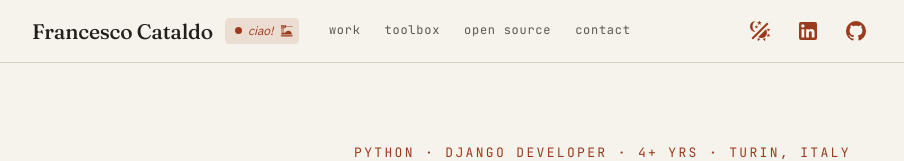
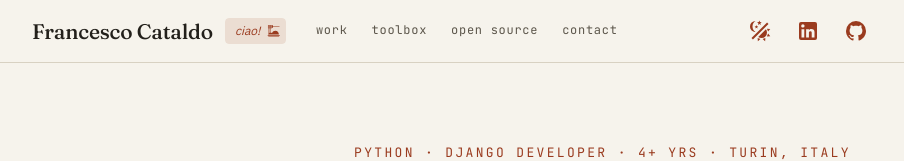
Before and after one commit to FraCata00/fracata00.github.io, a Vue app: page / in a window 1280 px wide. Shown: the top 161 px of the page, without its empty margins (184-1088 px from the left). Built offline with nearby package versions, Linux system fonts and the light colour scheme.

Commit message:
style: remove dot from ciao chip
Co-Authored-By: Claude Opus 4.8 <noreply@anthropic.com>

```diff
--- a/src/components/AppBar.vue
+++ b/src/components/AppBar.vue
@@ -64,7 +64,6 @@ onUnmounted(() => {
         {{ profile.name }} {{ profile.surname }}
       </button>
       <v-chip size="small" variant="tonal" color="primary" label class="ml-3 otw" :append-icon="mdiPasta">
-        <span class="dot" />
         <i>ciao!</i>
       </v-chip>
       <nav class="nav-links" aria-label="Page sections">
@@ -173,16 +172,6 @@ onUnmounted(() => {
   color: var(--accent);
 }
 
-.otw .dot {
-  display: inline-block;
-  width: 7px;
-  height: 7px;
-  border-radius: 50%;
-  background: var(--accent);
-  margin-right: 6px;
-  vertical-align: middle;
-}
-
 .nav-links {
   display: flex;
   gap: 4px;
```
